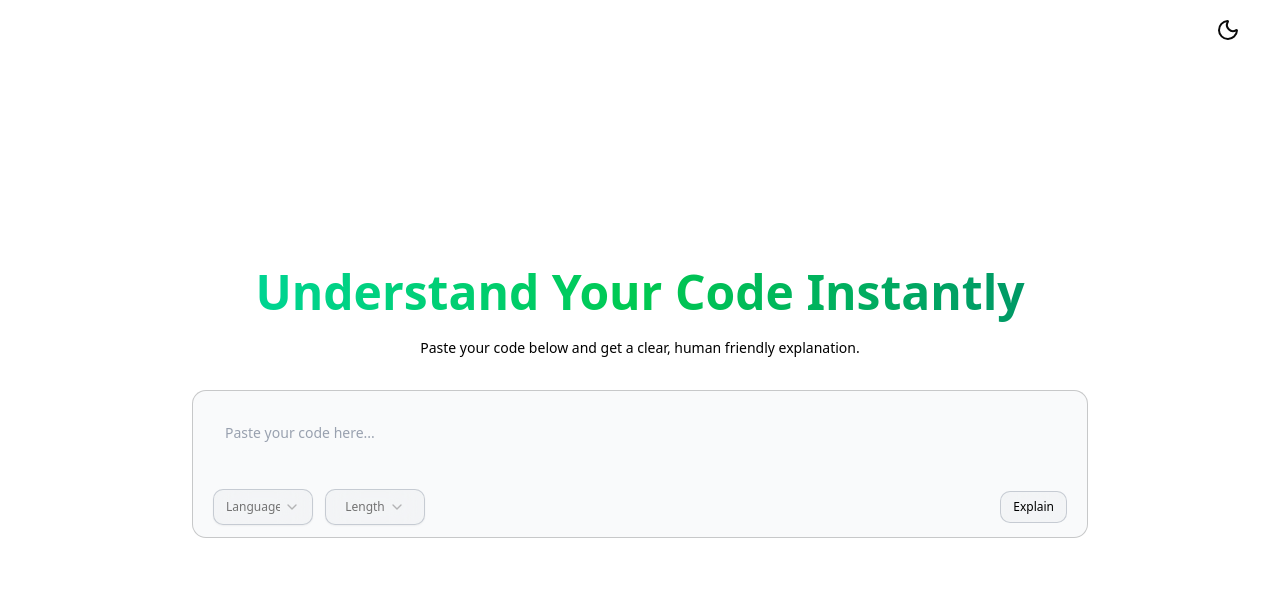
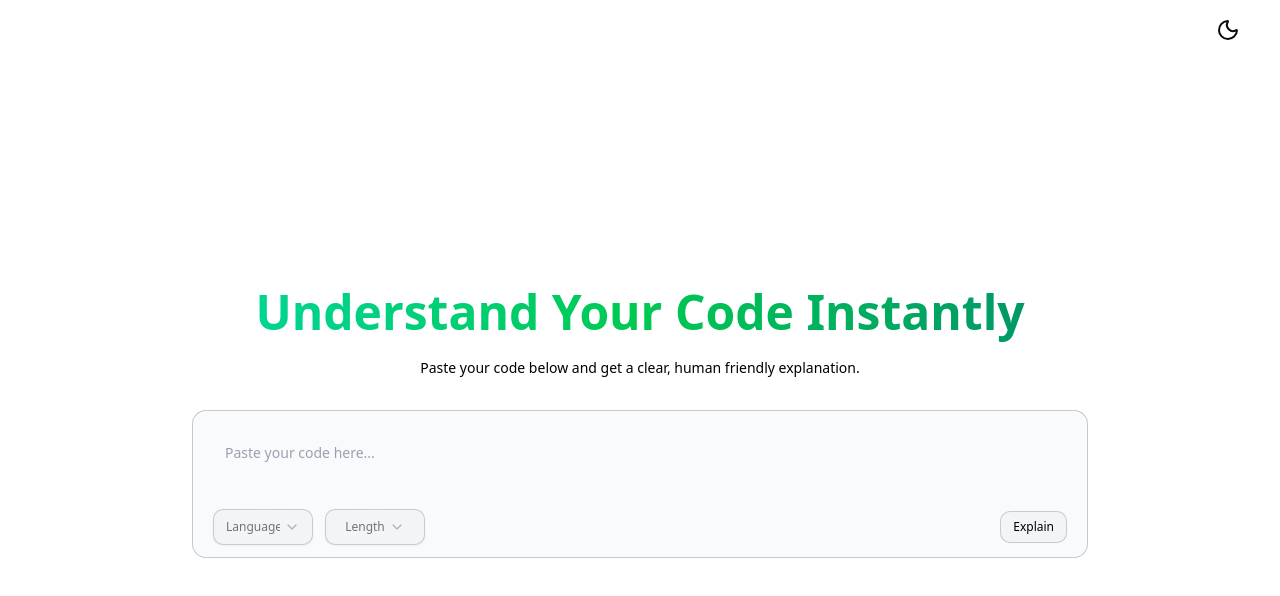
Before and after one commit to s4mzai/irritator.ai, a React (Vite) app in the folder irritator.ai-frontend/: page / in a window 1280 px wide. Shown: the top 596 px of the page. Built offline with nearby package versions, Linux system fonts and the light colour scheme.

Commit message:
fix the padding that causing height issue

```diff
--- a/irritator.ai-frontend/src/components/ExplainInput.tsx
+++ b/irritator.ai-frontend/src/components/ExplainInput.tsx
@@ -25,7 +25,7 @@ const ExplainInput = ({ formAction, isPending, className,hideHeading }: ExplainI
   const [charLength, setCharLength] = useState("");
 
   return (
-    <div className={`${className ?? "w-full"} flex flex-col items-center justify-center h-full md:p`}>
+    <div className={`${className ?? "w-full"} flex flex-col items-center justify-center h-full pt-10`}>
       <h1
         className={`text-4xl sm:text-5xl font-extrabold text-center bg-gradient-to-r from-emerald-400 via-green-500 to-emerald-600 bg-clip-text text-transparent mb-2 leading-tight transition-all duration-300 ${
         hideHeading ? "opacity-0 h-0 overflow-hidden" : "opacity-100"}`}
--- a/irritator.ai-frontend/src/pages/Home.tsx
+++ b/irritator.ai-frontend/src/pages/Home.tsx
@@ -12,7 +12,7 @@ const Home = () => {
     <div
       className={`min-h-[100dvh] w-screen p-4 md:p-8 lg:p-10 flex flex-col items-center justify-center ${
         formState
-          ? "md:flex-row md:items-start md:justify-center lg:justify-between mt-10 md:mt-10"
+          ? "md:flex-row md:items-start md:justify-center lg:justify-between"
           : "flex-col justify-center items-center"
       } mx-auto max-w-7xl gap-6 lg:gap-10`}
     >
```
